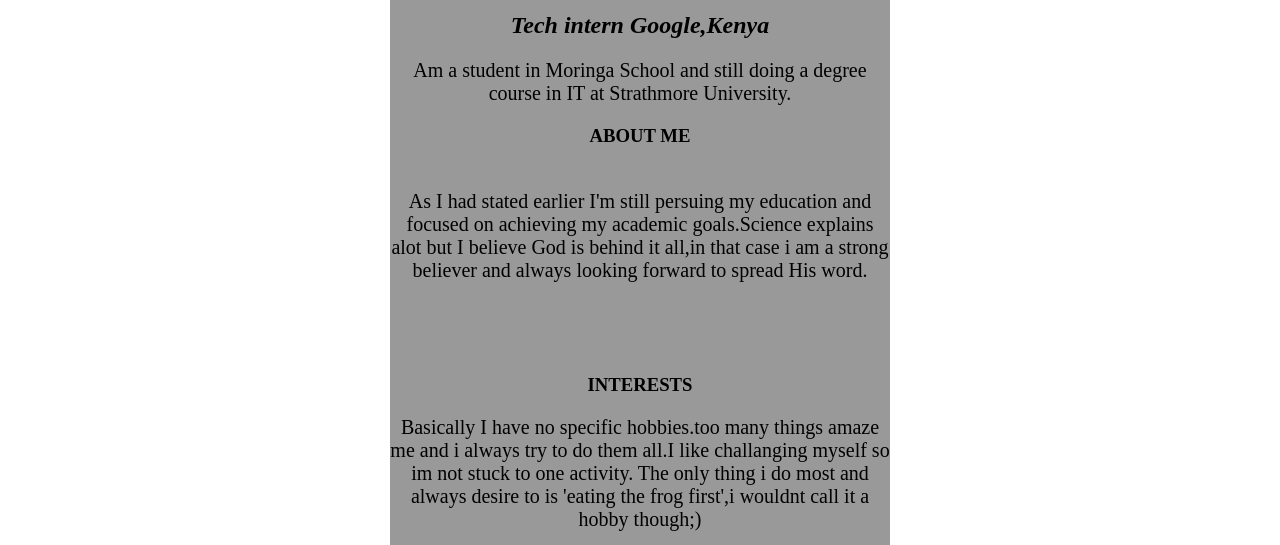
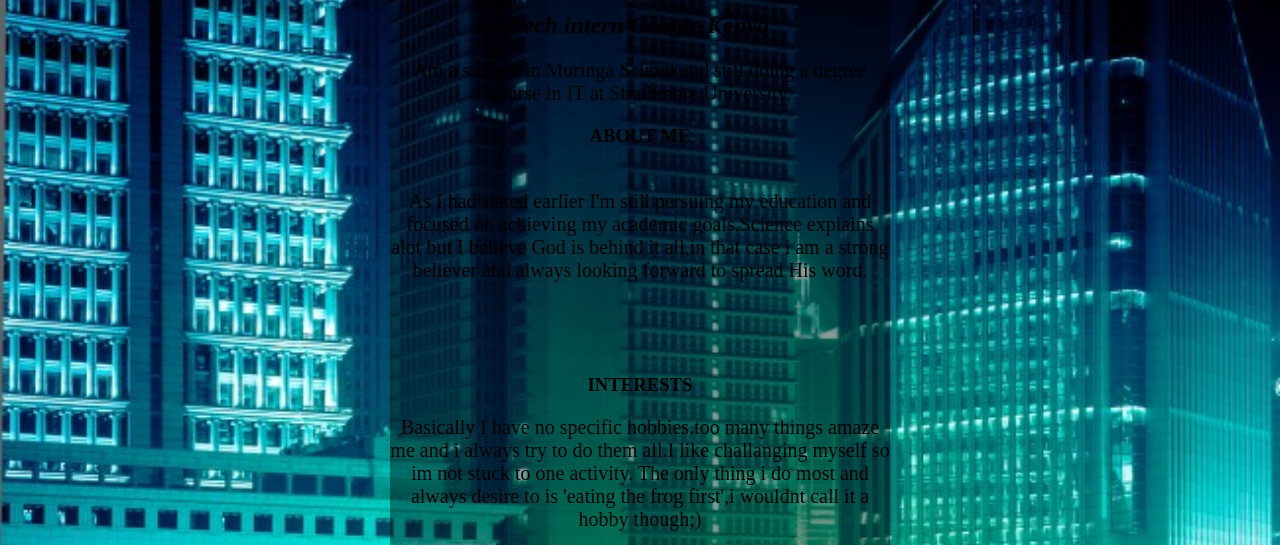
Before and after one commit to kelvin-wahome/Ip, a plain HTML site: page kelvin/index.html in a window 1280 px wide. Shown: the part 311-856 px from the top of the page. Drawn offline with Linux system fonts and the light colour scheme.

Commit message:
added an image

```diff
--- a/kelvin/css/project.css
+++ b/kelvin/css/project.css
@@ -1,5 +1,5 @@
 html{
-  background: url(../images/photo.jpg);
+  background: url(../images/pic.jpg);
   background-size: cover;
   background-repeat: no-repeat;
 
```
Also changed, not shown: kelvin/images/pic.jpg (added).
